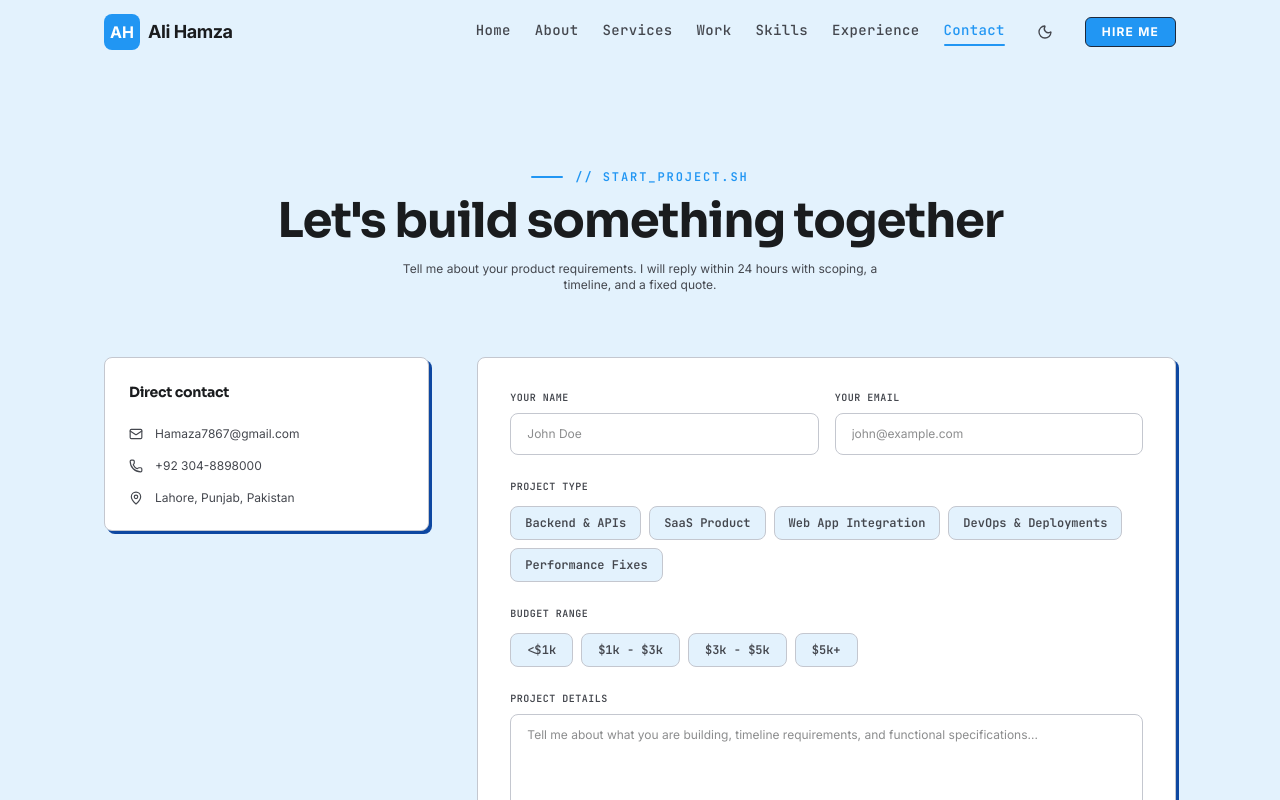
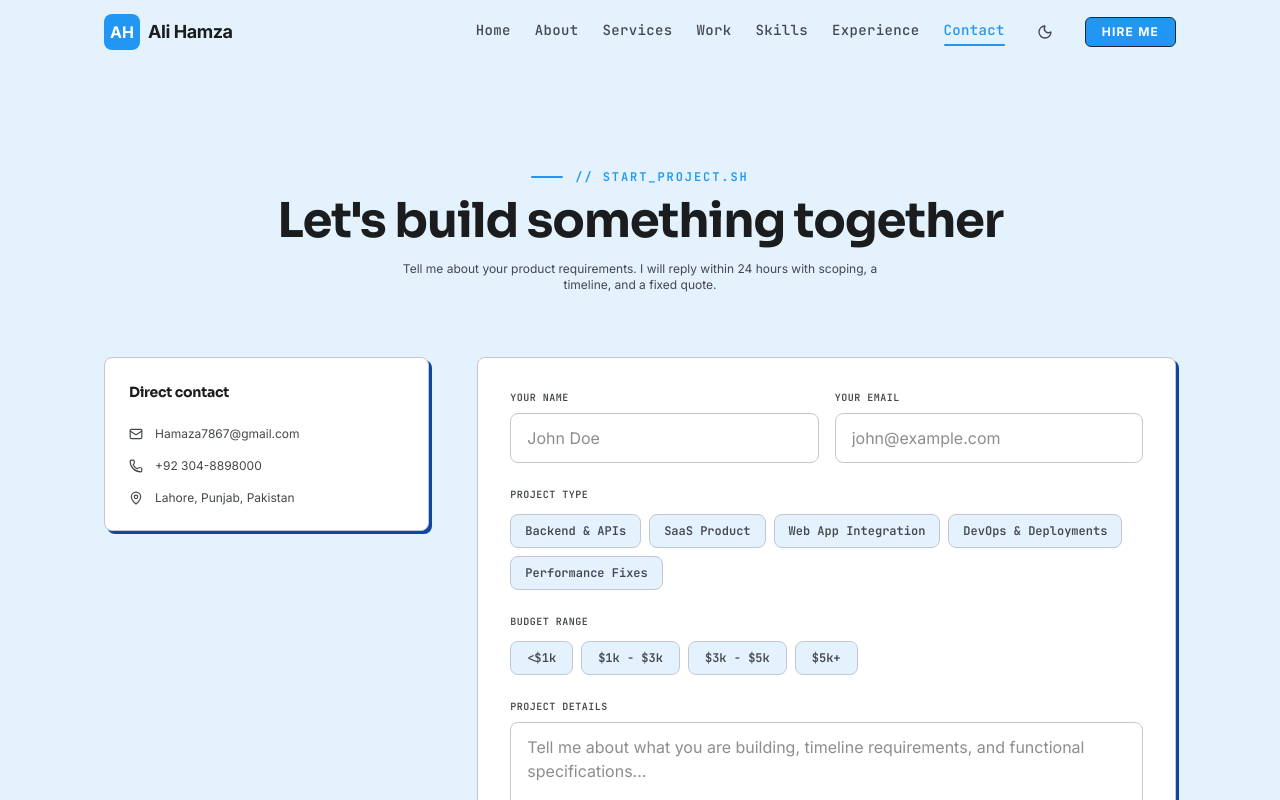
Before and after one commit to hamaza7867/Portfolio, a Next.js app: page /contact in a window 1280 px wide. Shown: the top 800 px of the page. Built offline with nearby package versions, Linux system fonts and the light colour scheme.

Commit message:
accessibility: link labels with inputs, specify names, and scale text to 16px to prevent iOS zoom

```diff
--- a/src/app/contact/page.tsx
+++ b/src/app/contact/page.tsx
@@ -189,26 +189,30 @@ export default function ContactPage() {
           <form onSubmit={handleSubmit} className="card p-8 bg-surface border-variant space-y-6">
             <div className="grid grid-cols-1 sm:grid-cols-2 gap-4">
               <div>
-                <label className="block text-[10px] uppercase tracking-wider font-semibold mb-2" style={{ color: 'var(--text-secondary)', fontFamily: 'var(--font-mono)' }}>Your Name</label>
+                <label htmlFor="user-name" className="block text-[10px] uppercase tracking-wider font-semibold mb-2 cursor-pointer" style={{ color: 'var(--text-secondary)', fontFamily: 'var(--font-mono)' }}>Your Name</label>
                 <input
+                  id="user-name"
+                  name="name"
                   type="text"
                   required
                   placeholder="John Doe"
                   value={formData.name}
                   onChange={(e) => setFormData({ ...formData, name: e.target.value })}
-                  className="w-full px-4 py-3 rounded-lg border bg-ground text-xs transition-all focus:outline-none focus:border-[var(--accent-cyan)]"
+                  className="w-full px-4 py-3 rounded-lg border bg-ground text-base transition-all focus:outline-none focus:border-[var(--accent-cyan)]"
                   style={{ borderColor: 'var(--border-variant)', color: 'var(--text)' }}
                 />
               </div>
               <div>
-                <label className="block text-[10px] uppercase tracking-wider font-semibold mb-2" style={{ color: 'var(--text-secondary)', fontFamily: 'var(--font-mono)' }}>Your Email</label>
+                <label htmlFor="user-email" className="block text-[10px] uppercase tracking-wider font-semibold mb-2 cursor-pointer" style={{ color: 'var(--text-secondary)', fontFamily: 'var(--font-mono)' }}>Your Email</label>
                 <input
+                  id="user-email"
+                  name="email"
                   type="email"
                   required
                   placeholder="john@example.com"
                   value={formData.email}
                   onChange={(e) => setFormData({ ...formData, email: e.target.value })}
-                  className="w-full px-4 py-3 rounded-lg border bg-ground text-xs transition-all focus:outline-none focus:border-[var(--accent-cyan)]"
+                  className="w-full px-4 py-3 rounded-lg border bg-ground text-base transition-all focus:outline-none focus:border-[var(--accent-cyan)]"
                   style={{ borderColor: 'var(--border-variant)', color: 'var(--text)' }}
                 />
               </div>
@@ -216,7 +220,7 @@ export default function ContactPage() {
 
             {/* Project Type Selector */}
             <div>
-              <label className="block text-[10px] uppercase tracking-wider font-semibold mb-3" style={{ color: 'var(--text-secondary)', fontFamily: 'var(--font-mono)' }}>Project Type</label>
+              <span className="block text-[10px] uppercase tracking-wider font-semibold mb-3" style={{ color: 'var(--text-secondary)', fontFamily: 'var(--font-mono)' }}>Project Type</span>
               <div className="flex flex-wrap gap-2">
                 {projectTypes.map((type) => {
                   const isSelected = selectedType === type;
@@ -242,7 +246,7 @@ export default function ContactPage() {
 
             {/* Budget Selector */}
             <div>
-              <label className="block text-[10px] uppercase tracking-wider font-semibold mb-3" style={{ color: 'var(--text-secondary)', fontFamily: 'var(--font-mono)' }}>Budget Range</label>
+              <span className="block text-[10px] uppercase tracking-wider font-semibold mb-3" style={{ color: 'var(--text-secondary)', fontFamily: 'var(--font-mono)' }}>Budget Range</span>
               <div className="flex flex-wrap gap-2">
                 {budgetRanges.map((budget) => {
                   const isSelected = selectedBudget === budget;
@@ -268,14 +272,16 @@ export default function ContactPage() {
 
             {/* Message */}
             <div>
-              <label className="block text-[10px] uppercase tracking-wider font-semibold mb-2" style={{ color: 'var(--text-secondary)', fontFamily: 'var(--font-mono)' }}>Project Details</label>
+              <label htmlFor="user-message" className="block text-[10px] uppercase tracking-wider font-semibold mb-2 cursor-pointer" style={{ color: 'var(--text-secondary)', fontFamily: 'var(--font-mono)' }}>Project Details</label>
               <textarea
+                id="user-message"
+                name="message"
                 required
                 rows={5}
                 placeholder="Tell me about what you are building, timeline requirements, and functional specifications..."
                 value={formData.message}
                 onChange={(e) => setFormData({ ...formData, message: e.target.value })}
-                className="w-full px-4 py-3 rounded-lg border bg-ground text-xs transition-all focus:outline-none focus:border-[var(--accent-cyan)]"
+                className="w-full px-4 py-3 rounded-lg border bg-ground text-base transition-all focus:outline-none focus:border-[var(--accent-cyan)]"
                 style={{ borderColor: 'var(--border-variant)', color: 'var(--text)' }}
               />
             </div>
--- a/src/components/portfolio/Contact.tsx
+++ b/src/components/portfolio/Contact.tsx
@@ -249,16 +249,18 @@ export default function Contact() {
               <form className="space-y-6" onSubmit={handleSubmit}>
                 <div className="grid grid-cols-1 sm:grid-cols-2 gap-5">
                   <div>
-                    <label className="block text-[10px] font-bold uppercase tracking-[0.1em] mb-2" style={{ color: 'var(--text-secondary)', fontFamily: 'var(--font-mono)' }}>
+                    <label htmlFor="home-user-name" className="block text-[10px] font-bold uppercase tracking-[0.1em] mb-2 cursor-pointer" style={{ color: 'var(--text-secondary)', fontFamily: 'var(--font-mono)' }}>
                       Your Name
                     </label>
                     <input
+                      id="home-user-name"
+                      name="name"
                       type="text"
                       required
                       value={name}
                       onChange={(e) => setName(e.target.value)}
                       placeholder="John Doe"
-                      className="w-full px-4 py-3 text-sm outline-none transition-all focus:border-[var(--accent-cyan)] focus:ring-1 focus:ring-[var(--accent-cyan)]"
+                      className="w-full px-4 py-3 text-base outline-none transition-all focus:border-[var(--accent-cyan)] focus:ring-1 focus:ring-[var(--accent-cyan)]"
                       style={{
                         background: 'var(--ground)',
                         border: '1px solid var(--border-variant)',
@@ -268,16 +270,18 @@ export default function Contact() {
                     />
                   </div>
                   <div>
-                    <label className="block text-[10px] font-bold uppercase tracking-[0.1em] mb-2" style={{ color: 'var(--text-secondary)', fontFamily: 'var(--font-mono)' }}>
+                    <label htmlFor="home-user-email" className="block text-[10px] font-bold uppercase tracking-[0.1em] mb-2 cursor-pointer" style={{ color: 'var(--text-secondary)', fontFamily: 'var(--font-mono)' }}>
                       Your Email
                     </label>
                     <input
+                      id="home-user-email"
+                      name="email"
                       type="email"
                       required
                       value={email}
                       onChange={(e) => setEmail(e.target.value)}
                       placeholder="john@domain.com"
-                      className="w-full px-4 py-3 text-sm outline-none transition-all focus:border-[var(--accent-cyan)] focus:ring-1 focus:ring-[var(--accent-cyan)]"
+                      className="w-full px-4 py-3 text-base outline-none transition-all focus:border-[var(--accent-cyan)] focus:ring-1 focus:ring-[var(--accent-cyan)]"
                       style={{
                         background: 'var(--ground)',
                         border: '1px solid var(--border-variant)',
@@ -355,16 +359,18 @@ export default function Contact() {
                 </div>
 
                 <div>
-                  <label className="block text-[10px] font-bold uppercase tracking-[0.1em] mb-2" style={{ color: 'var(--text-secondary)', fontFamily: 'var(--font-mono)' }}>
+                  <label htmlFor="home-user-message" className="block text-[10px] font-bold uppercase tracking-[0.1em] mb-2 cursor-pointer" style={{ color: 'var(--text-secondary)', fontFamily: 'var(--font-mono)' }}>
                     Message
                   </label>
                   <textarea
+                    id="home-user-message"
+                    name="message"
                     rows={4}
                     required
                     value={message}
                     onChange={(e) => setMessage(e.target.value)}
-                    placeholder="Tell me about your project..."
-                    className="w-full px-4 py-3 text-sm outline-none transition-all resize-none focus:border-[var(--accent-cyan)] focus:ring-1 focus:ring-[var(--accent-cyan)]"
+                    placeholder="Tell me about what you are building..."
+                    className="w-full px-4 py-3 text-base outline-none transition-all resize-none focus:border-[var(--accent-cyan)] focus:ring-1 focus:ring-[var(--accent-cyan)]"
                     style={{
                       background: 'var(--ground)',
                       border: '1px solid var(--border-variant)',
@@ -372,6 +378,7 @@ export default function Contact() {
                       borderRadius: '8px',
                     }}
                   />
+                </div>
                 {/* Cloudflare Turnstile Verification */}
                 <div className="flex justify-start my-4 overflow-hidden w-full origin-left max-w-full scale-[0.85] sm:scale-100">
                   <div ref={turnstileRef} />
```
